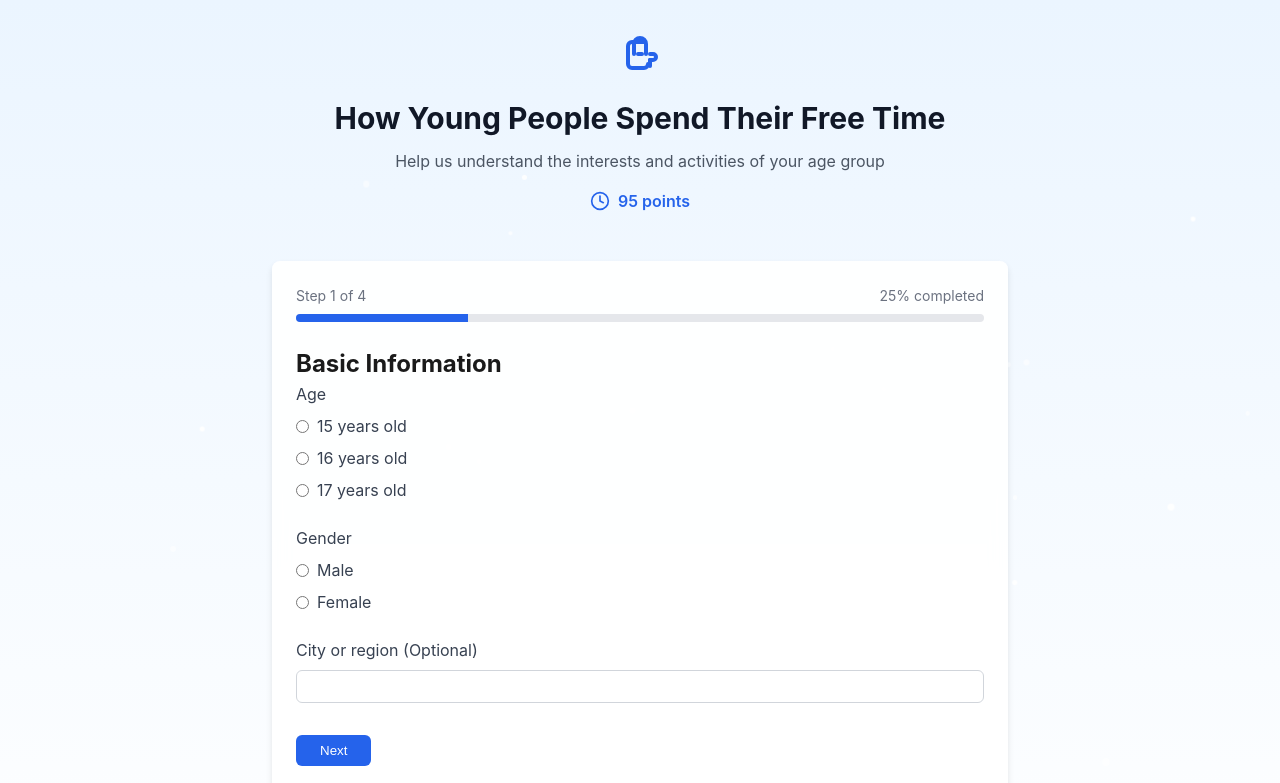
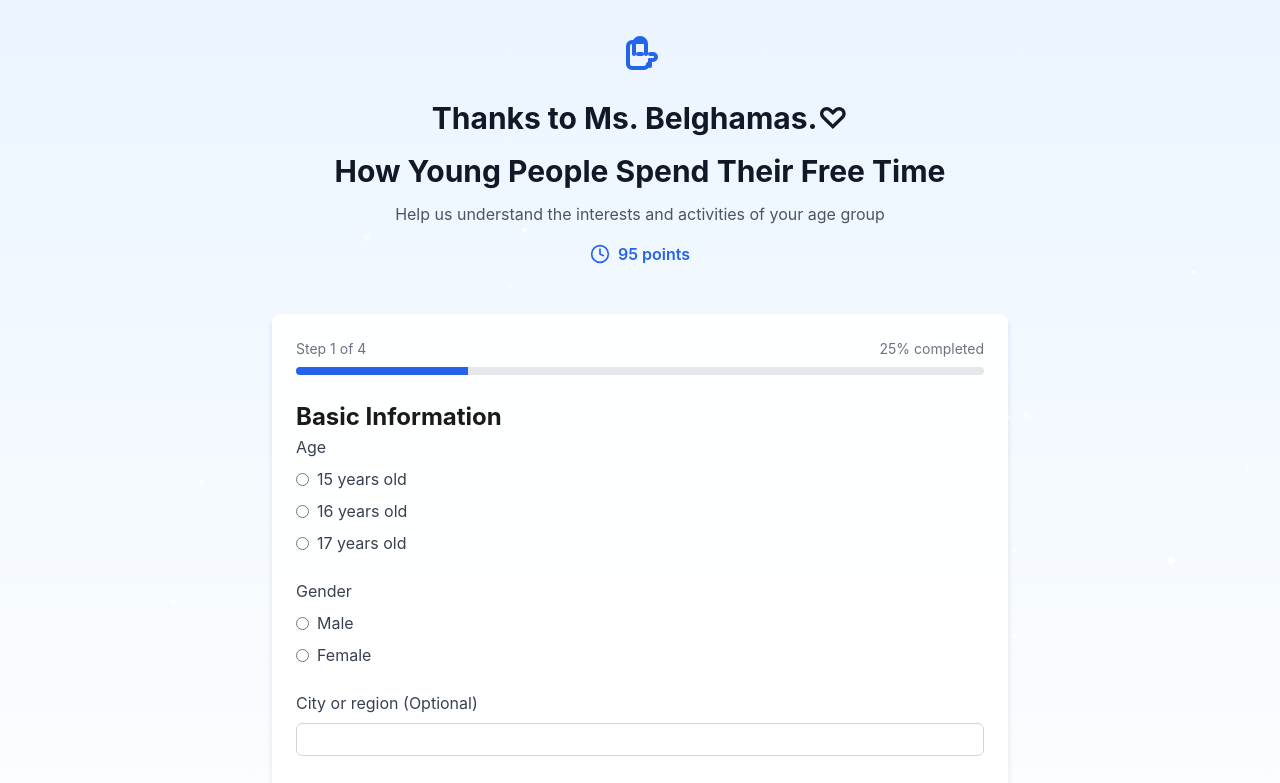
Before and after one commit to aymednb/DHIAA, a plain HTML site: page projeckt/index.html in a window 1280 px wide. Shown: the top 783 px of the page. Drawn offline with Linux system fonts and the light colour scheme.

Commit message:
Update index.html

```diff
--- a/projeckt/index.html
+++ b/projeckt/index.html
@@ -19,6 +19,8 @@
                         <path d="M17 17v-3"/>
                     </svg>
                 </div>
+
+                 <h1>Thanks to Ms. Belghamas.♡</h1>
                 <h1>How Young People Spend Their Free Time</h1>
                 <p class="subtitle">Help us understand the interests and activities of your age group</p>
                 <div class="points-container">
```
